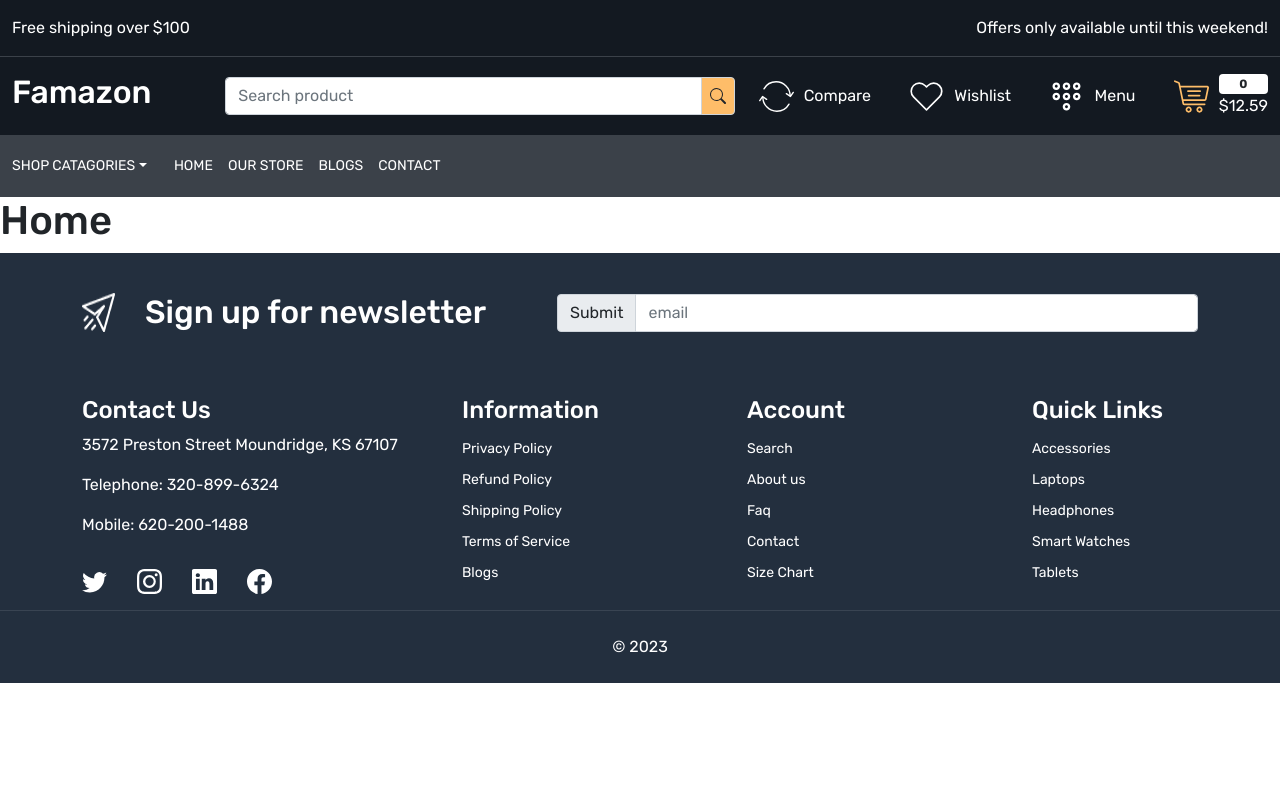
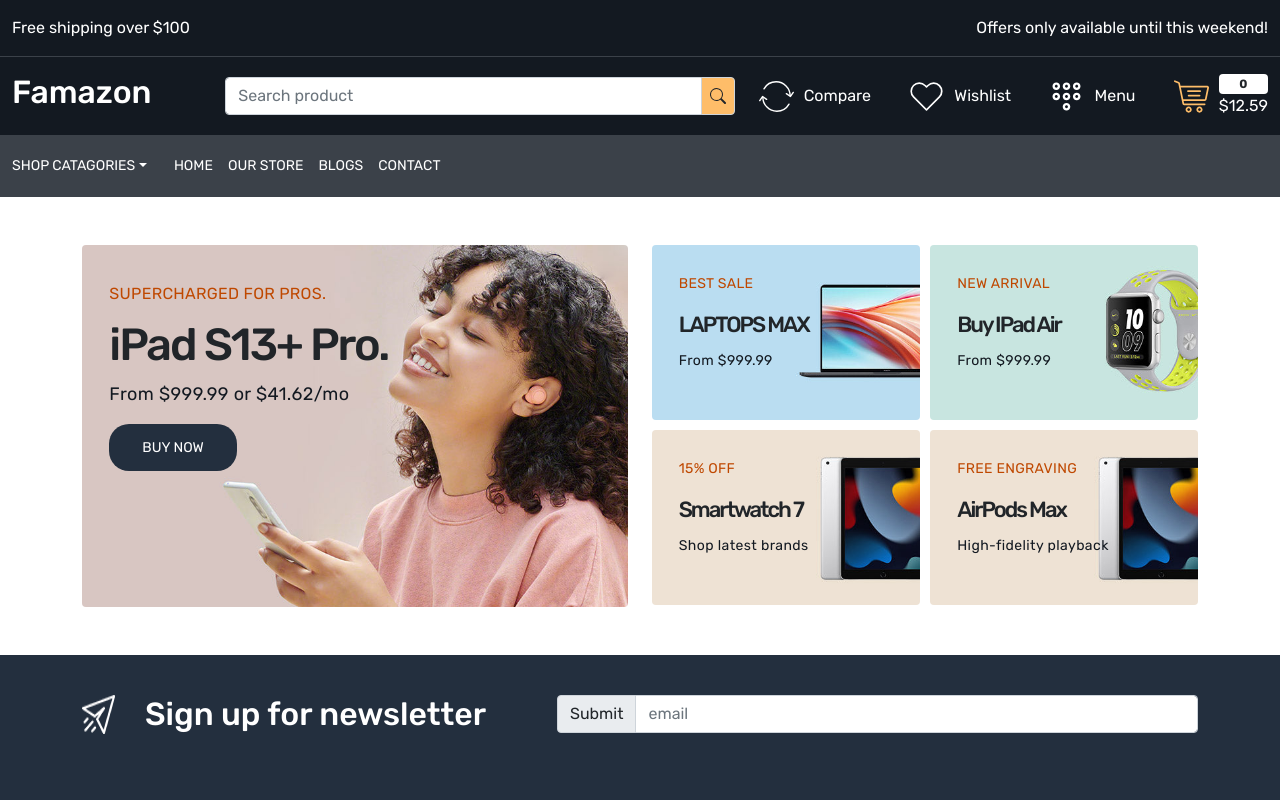
Before and after one commit to Cozhee/store, a React (Create React App) app: page / in a window 1280 px wide. Shown: the top 800 px of the page. Built offline with nearby package versions, Linux system fonts and the light colour scheme.

Commit message:
home page banners

```diff
--- a/src/App.css
+++ b/src/App.css
@@ -9,6 +9,7 @@
     --color-3b4149: #3b4149;
     --color-febd69: #febd69;
     --color-232f3e: #232f3e;
+    --color-bf4800: #bf4800;
 }
 
 body {
@@ -69,6 +70,10 @@ a {
     gap: 10px;
 }
 
+.gap-10 {
+    gap: 10px;
+}
+
 .gap-15 {
     gap: 15px;
 }
@@ -85,14 +90,106 @@ footer {
     background-color: var(--color-232f3e)
 }
 
-/* Footer end */
-
 footer .bottom-section {
     border-top: 1px solid rgba(255, 255, 255, 0.1);
+}
+
+footer .footer-top-section {
+    border-bottom: 1px solid white;
 }
 
 .footer-link {
     color: white;
     font-size: 14px;
-    margin: 5px 0px 5px;
+    margin: 7px 0px 7px;
 }
+
+/* Footer end */
+
+
+/* Home Page Start */
+
+.main-banner-content {
+    top: 10%;
+    left: 5%;
+}
+
+.main-banner-content h4 {
+    font-size: 16px;
+    font-weight: 400;
+    line-height: 24px;
+    color: var(--color-bf4800);
+    margin: 0 0 12px;
+    letter-spacing: 0.3px;
+    text-transform: uppercase;
+}
+
+.main-banner-content h5 {
+    font-size: 45px;
+    line-height: 54px;
+    letter-spacing: -2px;
+    font-weight: 500;
+    padding: 0;
+    text-transform: none;
+}
+
+.main-banner-content p {
+    font-size: 18px;
+    line-height: 28px;
+    letter-spacing: 0.4px;
+    color: var(--color-131921);
+}
+
+.main-banner-content .button {
+    background-color: var(--color-232f3e);
+    color: white;
+    font-size: 14px;
+    padding: 13px 33px;
+    border-radius: 20px;
+}
+
+.main-banner-content .button:hover {
+    background-color: var(--color-febd69);
+    color: var(--color-131921);
+}
+
+.small-banner-content {
+    top: 15%;
+    left: 10%;
+}
+
+.small-banner-content h4 {
+    font-size: 14px;
+    font-weight: 400;
+    line-height: 24px;
+    color: var(--color-bf4800);
+    margin: 0 0 12px;
+    letter-spacing: 0.3px;
+    text-transform: uppercase;
+}
+
+.small-banner-content h5 {
+    font-size: 22px;
+    line-height: 34px;
+    letter-spacing: -2px;
+    font-weight: 500;
+    padding: 0;
+    text-transform: none;
+}
+
+.small-banner-content p {
+    font-size: 14px;
+    line-height: 22px;
+    letter-spacing: 0.4px;
+    color: var(--color-131921);
+}
+
+.small-banner {
+    width: 49%;
+    height: 100%;
+}
+
+.small-banner img {
+    height: 100%;
+}
+/* Home Page End */
--- a/src/pages/Home.js
+++ b/src/pages/Home.js
@@ -1,7 +1,85 @@
 import React from 'react'
+import { Link } from 'react-router-dom'
 
 const Home = () => {
-  return <h1>Home</h1>
+  return (
+      <>
+        <section className="home-wrapper py-5">
+          <div className="container">
+            <div className="row">
+              <div className="col-6">
+                <div className="main-banner position-relative">
+                  <img
+                      src="images/main-banner-1.jpg"
+                      className="img-fluid rounded"
+                      alt="main-banner"
+                  />
+                  <div className="main-banner-content position-absolute">
+                    <h4>SUPERCHARGED FOR PROS.</h4>
+                    <h5>iPad S13+ Pro.</h5>
+                    <p>From $999.99 or $41.62/mo</p>
+                    <Link className="button" >BUY NOW</Link>
+                  </div>
+                </div>
+              </div>
+              <div className="col-6">
+                <div className="d-flex flex-wrap gap-10 justify-content-between align-items-center">
+                  <div className="small-banner position-relative">
+                    <img
+                        src="images/catbanner-01.jpg"
+                        className="img-fluid rounded"
+                        alt="main-banner"
+                    />
+                    <div className="small-banner-content position-absolute">
+                      <h4>BEST SALE</h4>
+                      <h5>LAPTOPS MAX</h5>
+                      <p>From $999.99</p>
+                    </div>
+                  </div>
+                  <div className="small-banner position-relative">
+                    <img
+                        src="images/catbanner-02.jpg"
+                        className="img-fluid rounded"
+                        alt="main-banner"
+                    />
+                    <div className="small-banner-content position-absolute">
+                      <h4>NEW ARRIVAL</h4>
+                      <h5>Buy IPad Air</h5>
+                      <p>From $999.99</p>
+                    </div>
+                  </div>
+                  <div className="small-banner position-relative">
+                    <img
+                        src="images/catbanner-03.jpg"
+                        className="img-fluid rounded"
+                        alt="main-banner"
+                    />
+                    <div className="small-banner-content position-absolute">
+                      <h4>15% OFF</h4>
+                      <h5>Smartwatch 7</h5>
+                      <p>Shop latest brands</p>
+                    </div>
+                  </div>
+                  <div className="small-banner position-relative">
+                    <img
+                        src="images/catbanner-03.jpg"
+                        className="img-fluid rounded"
+                        alt="main-banner"
+                    />
+                    <div className="small-banner-content position-absolute">
+                      <h4>FREE ENGRAVING</h4>
+                      <h5>AirPods Max</h5>
+                      <p>High-fidelity playback</p>
+                    </div>
+                  </div>
+                </div>
+              </div>
+            </div>
+          </div>
+        </section>
+      </>
+  )
+
 }
 
 export default Home;
```
